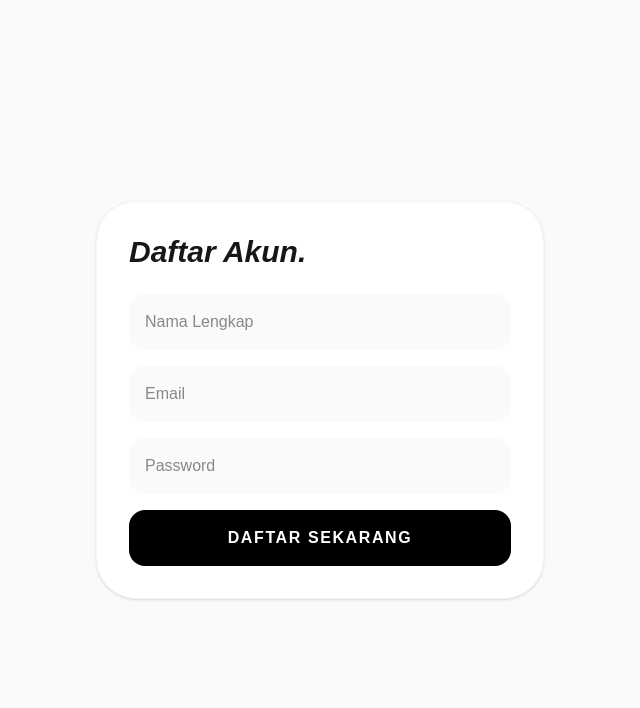
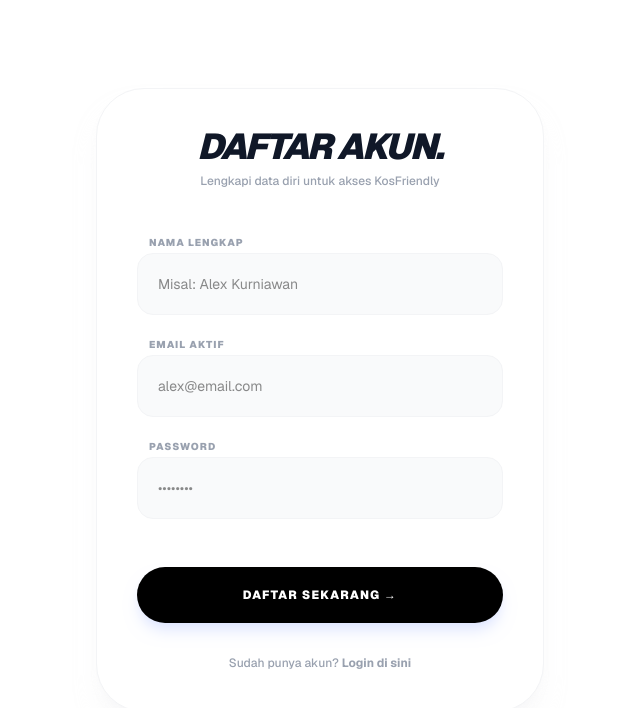
Before and after one commit to Exalty/kosfriendly, a Next.js app: page /register in a window 1280 px wide. Shown: the top 708 px of the page, without its empty margins (320-960 px from the left). Built offline with nearby package versions, Linux system fonts and the light colour scheme.

Commit message:
fix register ui

```diff
--- a/app/register/RegisterForm.tsx
+++ b/app/register/RegisterForm.tsx
@@ -2,7 +2,8 @@
 
 import { useSearchParams } from 'next/navigation'
 import { useState } from 'react'
-// Import action register kamu di sini, misal:
+import Link from 'next/link'
+// Pastikan import action register kamu sudah benar di sini:
 // import { registerAction } from './action'
 
 export default function RegisterForm() {
@@ -10,47 +11,82 @@
   const error = searchParams.get('error')
   const [loading, setLoading] = useState(false)
 
+  // Fungsi handle submit (sesuaikan dengan logic kamu)
+  async function handleSubmit(e: React.FormEvent<HTMLFormElement>) {
+    e.preventDefault()
+    // setLoading(true)
+    // logic registerAction
+    // setLoading(false)
+  }
+
   return (
-    <div className="w-full max-w-md p-8 bg-white rounded-[2.5rem] shadow-sm border border-gray-100">
-      <h1 className="text-3xl font-black italic mb-6">Daftar Akun.</h1>
+    <div className="w-full max-w-md p-10 bg-white rounded-[3rem] shadow-xl shadow-gray-100/50 border border-gray-100">
 
+      {/* Header */}
+      <header className="mb-10 text-center">
+        <h1 className="text-4xl font-black italic tracking-tighter text-gray-900 uppercase leading-none">Daftar Akun.</h1>
+        <p className="text-xs text-gray-400 mt-2 font-medium">Lengkapi data diri untuk akses KosFriendly</p>
+      </header>
+
+      {/* Alert Error */}
       {error && (
-        <div className="bg-red-50 text-red-500 p-4 rounded-2xl mb-4 text-xs font-bold uppercase">
-          {error === 'CredentialsSignin' ? 'Email atau Password Salah' : 'Terjadi Kesalahan'}
+        <div className="bg-red-50 text-red-600 p-4 rounded-2xl mb-6 text-[10px] font-black uppercase tracking-widest text-center border border-red-100">
+          {error === 'CredentialsSignin' ? 'Email sudah terdaftar' : 'Terjadi Kesalahan'}
         </div>
       )}
 
-      <form className="space-y-4">
-        {/* Input fields kamu di sini (Nama, Email, Password, dll) */}
+      {/* Form */}
+      <form onSubmit={handleSubmit} className="space-y-4">
+
+        <div className="space-y-1">
+          <label className="text-[10px] font-black text-gray-400 uppercase ml-3 tracking-widest">Nama Lengkap</label>
           <input
             name="nama"
-          placeholder="Nama Lengkap"
-          className="w-full p-4 bg-gray-50 rounded-2xl focus:outline-none focus:ring-2 focus:ring-indigo-500"
+            placeholder="Misal: Alex Kurniawan"
+            className="w-full p-5 bg-gray-50 rounded-2xl focus:outline-none focus:ring-2 focus:ring-indigo-200 transition-all text-sm border border-gray-100"
             required
           />
+        </div>
+
+        <div className="space-y-1">
+          <label className="text-[10px] font-black text-gray-400 uppercase ml-3 tracking-widest">Email Aktif</label>
           <input
             name="email"
             type="email"
-          placeholder="Email"
-          className="w-full p-4 bg-gray-50 rounded-2xl focus:outline-none focus:ring-2 focus:ring-indigo-500"
+            placeholder="alex@email.com"
+            className="w-full p-5 bg-gray-50 rounded-2xl focus:outline-none focus:ring-2 focus:ring-indigo-200 transition-all text-sm border border-gray-100"
             required
           />
+        </div>
+
+        <div className="space-y-1 mb-8">
+          <label className="text-[10px] font-black text-gray-400 uppercase ml-3 tracking-widest">Password</label>
           <input
             name="password"
             type="password"
-          placeholder="Password"
-          className="w-full p-4 bg-gray-50 rounded-2xl focus:outline-none focus:ring-2 focus:ring-indigo-500"
+            placeholder="••••••••"
+            className="w-full p-5 bg-gray-50 rounded-2xl focus:outline-none focus:ring-2 focus:ring-indigo-200 transition-all text-sm border border-gray-100"
             required
           />
+        </div>
 
+        {/* Tombol Utama */}
         <button
           type="submit"
           disabled={loading}
-          className="w-full bg-black text-white py-4 rounded-2xl font-black uppercase tracking-widest active:scale-95 transition-all disabled:opacity-50"
+          className="w-full bg-black text-white py-5 rounded-[2rem] font-black uppercase tracking-widest text-xs shadow-lg shadow-indigo-100 active:scale-95 transition-all disabled:opacity-50 mt-4"
         >
-          {loading ? 'Proses...' : 'Daftar Sekarang'}
+          {loading ? 'MEMPROSES...' : 'DAFTAR SEKARANG →'}
         </button>
       </form>
+
+      {/* Footer Form */}
+      <p className="text-center text-xs text-gray-400 mt-8 font-medium">
+        Sudah punya akun?{' '}
+        <Link href="/login" className="font-bold text-black-600 hover:underline">
+          Login di sini
+        </Link>
+      </p>
     </div>
   )
 }
--- a/app/register/page.tsx
+++ b/app/register/page.tsx
@@ -3,16 +3,9 @@
 
 export default function RegisterPage() {
   return (
-    <div className="min-h-screen flex items-center justify-center bg-[#f8fafc] p-6">
-      {/* Suspense ini adalah "penyelamat" build Vercel.
-          Dia membungkus komponen yang pakai useSearchParams()
-      */}
-      <Suspense fallback={
-        <div className="flex flex-col items-center gap-4">
-          <div className="w-10 h-10 border-4 border-indigo-600 border-t-transparent rounded-full animate-spin"></div>
-          <p className="text-[10px] font-black uppercase tracking-widest text-gray-400">Memuat Halaman...</p>
-        </div>
-      }>
+    // bg-white atau bg-[#fdfdfd] agar clean
+    <div className="min-h-screen flex items-center justify-center bg-white font-sans">
+      <Suspense fallback={<p className="text-[10px] font-black uppercase tracking-widest text-gray-300">Loading...</p>}>
         <RegisterForm />
       </Suspense>
     </div>
```
Lines whose indentation alone changed are shown as unchanged.
